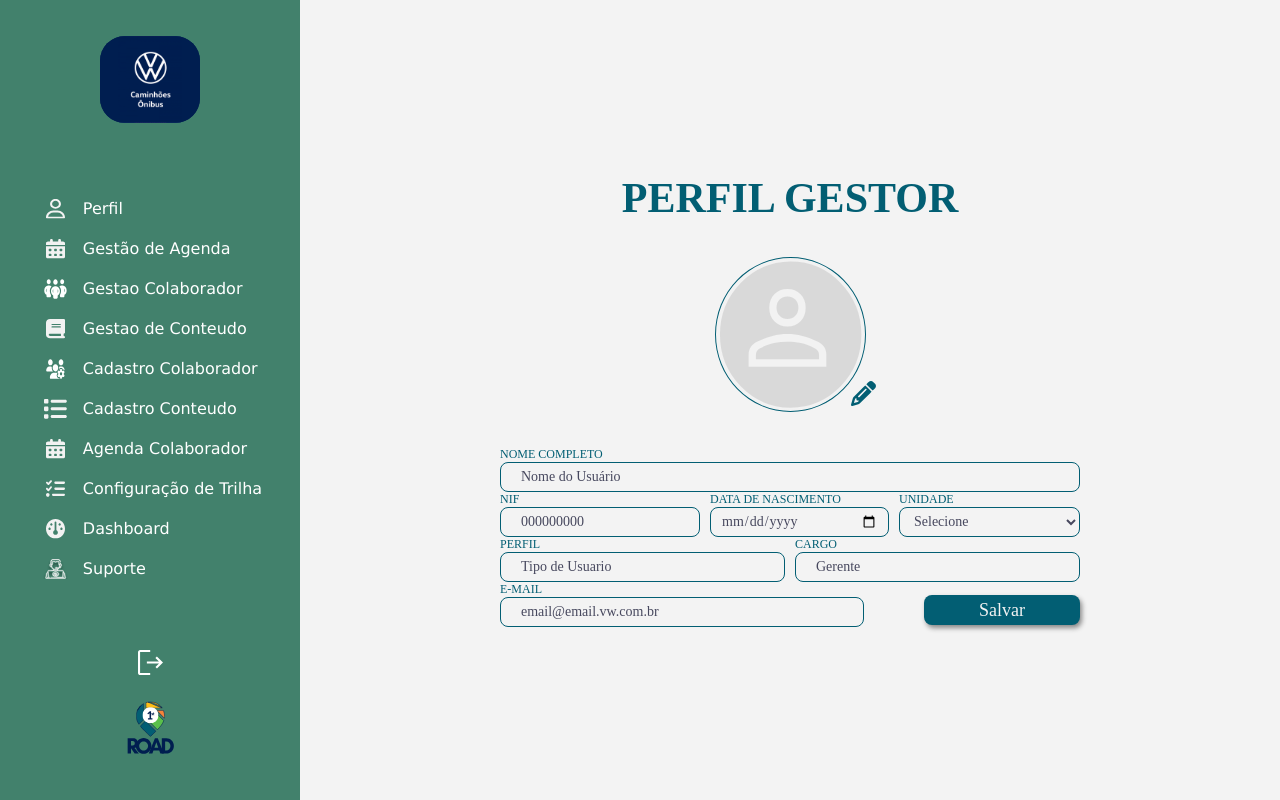
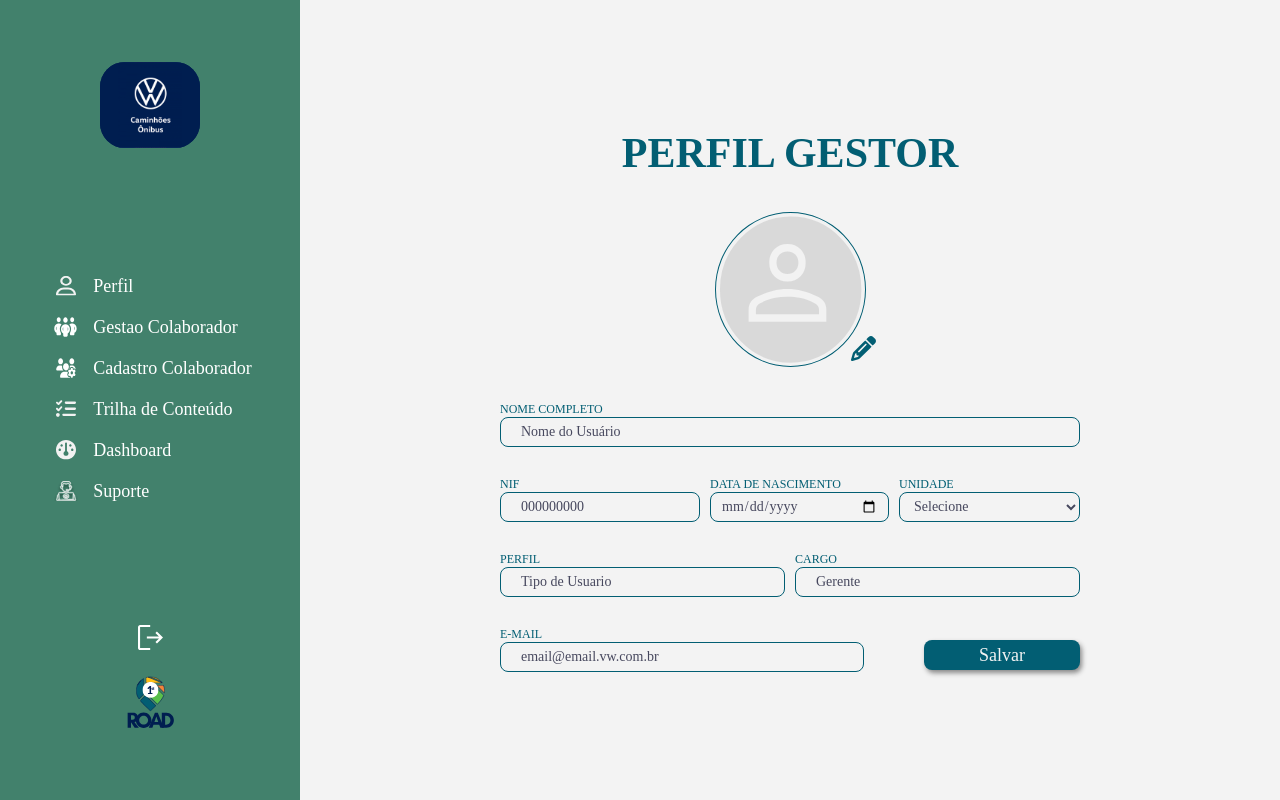
Before and after one commit to First-Road/First-Road-React, a React (Vite) app: page /perfil/gestor in a window 1280 px wide. Built offline with nearby package versions, Linux system fonts and the light colour scheme.

Commit message:
14/09/23

```diff
--- a/src/components/Aside_gestor/index.tsx
+++ b/src/components/Aside_gestor/index.tsx
@@ -84,18 +84,7 @@ function AsideGestor() {
                 <span>Perfil</span>
               </a>
             </li>
-            <li>
-              <a href="../editarAgendaColaboradorIngressante/index.html">
-                <div>
-                  <img
-                    className="icon1"
-                    src={agenda}
-                    alt="icone de agenda"
-                  />
-                </div>
-                <span>Gestão de Agenda</span>
-              </a>
-            </li>
+
             <li>
               <a href="../gestaoColaboradorGestor/index.html">
                 <div>
@@ -108,18 +97,7 @@ function AsideGestor() {
                 <span>Gestao Colaborador</span>
               </a>
             </li>
-            <li>
-              <a href="../_gestaoDeConteudo/index.html">
-                <div>
-                  <img
-                    className="icon"
-                    src={livro}
-                    alt="icone agenda"
-                  />
-                </div>
-                <span>Gestao de Conteudo</span>
-              </a>
-            </li>
+
             <li>
               <a href="../cadastro_colaborador_gestor/index.html">
                 <div>
@@ -133,30 +111,6 @@ function AsideGestor() {
               </a>
             </li>
             <li>
-              <a href="../cadastroDeConteudos/index.html">
-                <div>
-                  <img
-                    className="icon"
-                    src={conteudo}
-                    alt="icone agenda"
-                  />
-                </div>
-                <span>Cadastro Conteudo</span>
-              </a>
-            </li>
-            <li>
-              <a href="../editarAgendaColaboradorIngressante/index.html">
-                <div>
-                  <img
-                    className="icon"
-                    src={agenda}
-                    alt="icone agenda"
-                  />
-                </div>
-                <span>Agenda Colaborador</span>
-              </a>
-            </li>
-            <li>
               <a href="../trilhaDeConteudo/index.html">
                 <div>
                   <img
@@ -165,7 +119,7 @@ function AsideGestor() {
                     alt="icone agenda"
                   />
                 </div>
-                <span>Configuração de Trilha</span>
+                <span>Trilha de Conteúdo</span>
               </a>
             </li>
             <li>
--- a/src/components/Aside_gestor/style.css
+++ b/src/components/Aside_gestor/style.css
@@ -57,8 +57,8 @@
     align-items: center;
     text-decoration: none;
     color: white;
-    font-family: var(--font-2);
-    font-size: 16px;
+    font-family: var(--font-3);
+    font-size: 18px;
     cursor: pointer;
 
 }
--- a/src/pages/Gestor/CadastroColaborador/style.css
+++ b/src/pages/Gestor/CadastroColaborador/style.css
@@ -14,7 +14,7 @@
 
 #cadastro_colaborador .elementos_texto_imagem{
     display: flex;
-    gap: 50px;
+
 
     height: 100%;
     width: 100%;
@@ -23,12 +23,13 @@
 }
 
 #cadastro_colaborador .user_config{
-    height: 100%;
+    height: 45%;
     display: flex;
     flex-direction: column;
-    justify-content: center;
-    align-items: flex-start;
+    justify-content: flex-end;
+    align-items: center;
     position: relative;
+    width: 200px;
 
 
 }
@@ -40,8 +41,8 @@
 
 #cadastro_colaborador .config1{
     position: absolute;
-    right: -8px;
-    top: 305px;
+    right: 15px;
+    top: 250px;
 }
 
 #cadastro_colaborador .texto_perfil{
@@ -58,6 +59,7 @@
      color: #737373;
      display: flex;
      align-items: center;
+
 
 }
 
@@ -80,8 +82,9 @@
     flex-direction: column;
     gap: 40px;
     width: 100%;
-    align-items: center;
+    align-items: flex-start;
     justify-content: center;
+    margin-left: 45px;
 
 
 
--- a/src/pages/Gestor/GestaoCadastro/index.tsx
+++ b/src/pages/Gestor/GestaoCadastro/index.tsx
@@ -3,6 +3,7 @@ import "./style.css";
 import { Link } from 'react-router-dom'
 import AsideGestor from "../../../components/Aside_gestor";
 import semaforoverde from "../../../assets/icons/icon_semaforo_verde.svg"
+import pesquisa from "../../../assets/icons/lupa_pesquisa.svg"
 
 function GestaoCadastro() {
 
@@ -15,49 +16,9 @@ function GestaoCadastro() {
     <div className="adminGestao_By">
       <div className="adminGestao_Ry">
         <div className="adminGestao_Ray">
-          <div className="adminGestao_Perfil">
-            <label htmlFor="mySelect">Cargo</label>
-            <select name="" id="mySelect">
-              <option value="" disabled={true} selected={true}>
-                Selecione
-              </option>
-              <option value="">opção 1</option>
-              <option value="">opção 2</option>
-              <option value="">opção 3</option>
-              <option value="">opção 4</option>
-              <option value="">opção 5</option>
-            </select>
-          </div>
-          <div className="adminGestao_Situacao">
-            <label htmlFor="mySelect">Situação</label>
-            <select name="" id="mySelect">
-              <option value=""disabled={true} selected={true}>
-                Selecione
-              </option>
-              <option value="">opção 1</option>
-              <option value="">opção 2</option>
-              <option value="">opção 3</option>
-              <option value="">opção 4</option>
-              <option value="">opção 5</option>
-            </select>
-          </div>
-          <div className="adminGestao_Unidade">
-            <label htmlFor="mySelect">Unidade</label>
-            <select name="" id="mySelect">
-              <option value=""disabled={true} selected={true}>
-                Selecione
-              </option>
-              <option value="">opção 1</option>
-              <option value="">opção 2</option>
-              <option value="">opção 3</option>
-              <option value="">opção 4</option>
-              <option value="">opção 5</option>
-            </select>
-          </div>
-          {/*   <a class="delete_table" href="">
-                      <img src="./assets/icons/lixeira.svg" alt="">
+          <input type="text" placeholder="Buscar colaborador"/>
+          <img src={pesquisa} alt="" />
 
-                  </a> */}
         </div>
       </div>
     </div>
--- a/src/pages/Gestor/GestaoCadastro/style.css
+++ b/src/pages/Gestor/GestaoCadastro/style.css
@@ -196,11 +196,33 @@
 
 }
 
+#gestao_cadastro .adminGestao_Ray input{
+    border-radius: 8px;
+    height: 30px;
+    border: 1px solid var(--principal-cor-3);
+    background-color: var(--grayscale-cor-3);
+    width: 30vw;
+    margin-right: 30px;
+
+}
+#gestao_cadastro .adminGestao_Ray img{
+    position: absolute;
+    right: 45px;
+    top: 5px;
+}
+
+#gestao_cadastro .adminGestao_Ray input::placeholder{
+    font-family: var(--font-3);
+    padding-left: 10px;
+    font-size: 14px;
+}
+
 
 #gestao_cadastro .adminGestao_Ray {
     display: flex;
     align-items: flex-end;
     justify-content: flex-end;
+    position: relative;
 
 }
 #gestao_cadastro .adminGestao_Perfil{
--- a/src/pages/Gestor/PerfilGestor/style.css
+++ b/src/pages/Gestor/PerfilGestor/style.css
@@ -72,7 +72,7 @@
 #perfil_gestor .centralizar {
     display: flex;
     flex-direction: column;
-    gap: 40px;
+    gap: 80px;
     width: 580px;
 
 }
@@ -80,8 +80,14 @@
 #perfil_gestor .posicao_linha {
     display: flex;
     flex-direction: column;
-    gap: 25px;
+    gap: 55px;
     width: 100%;
+}
+
+form{
+    display: flex;
+    flex-direction: column;
+    gap: 30px;
 }
 
 #perfil_gestor .segunda_linha {
--- a/src/pages/Gestor/SuporteGestor/style.css
+++ b/src/pages/Gestor/SuporteGestor/style.css
@@ -19,7 +19,7 @@
     display: flex;
     justify-content: center;
     align-items: end;
-    font-family: var(--font-1);
+    font-family: 'poppins', sans-serif;
     font-size: 30px;
 }
 
@@ -29,8 +29,8 @@
     justify-content: center;
     height: 140px;
     align-items: flex-end;
-    font-family: var(--font-2);
-    font-size: 35px;
+    font-family: 'poppins', sans-serif;
+    font-size: 42px;
     font-weight: 600;
     color: #F3F3F3;
 }
@@ -68,9 +68,9 @@
 }
 
 #suporte input::placeholder {
-    font-family: var(--font-2);
-    font-size: 20px;
-    color: var(--principal-cor-2);
+    font-family: 'poppins', sans-serif;
+    font-size: 14px;
+    color: var(--auxiliar-cor-7);
     display: flex;
     align-items: center;
 }
@@ -102,9 +102,8 @@
     align-items: center;
     gap: 15px;
     text-decoration: none;
-    color: var(--principal-cor-2);
-    font-family: var(--font-2);
-    font-weight: 600;
+    color: var(--auxiliar-cor-7);
+    font-family: 'poppins', sans-serif;
     font-size: 20px;
 }
 
@@ -116,20 +115,20 @@
     display: flex;
     gap: 10px;
     align-items: center;
-    color: var(--principal-cor-2);
-    font-family: var(--font-2);
+    color: var(--auxiliar-cor-7);
+    font-family: 'poppins', sans-serif;
     font-size: 20px;
 }
 
 #suporte h3 {
-    font-family: var(--font-2);
-    font-size: 30px;
-    font-weight: 400;
+    font-family: 'poppins', sans-serif;
+    font-size: 25px;
+    font-weight: 600;
     margin-bottom: 10px;
 }
 
 #suporte .navegacao3 img {
-    width: 45px;
+    width: 30px;
 
 }
 
@@ -142,8 +141,8 @@
 
 #suporte .card1,
 .card2 {
-    width: 300px;
-    height: 150px;
+    width: 285px;
+    height: 140px;
     box-shadow: 2px 2px 4px #0000004f;
     border-radius: 8px;
     display: flex;
--- a/src/pages/Gestor/TrilhaGestor/style.css
+++ b/src/pages/Gestor/TrilhaGestor/style.css
@@ -124,7 +124,7 @@
     gap: 10px;
 }
 
-.trilha_cadastrada input{
+#trilha_gestor .trilha_cadastrada input{
     border-radius: 8px;
     height: 30px;
     border: 1px solid var(--principal-cor-3) ;
@@ -132,26 +132,27 @@
 }
 
 
-.adicionar select{
+#trilha_gestor .adicionar select{
     border-radius: 8px;
     height: 30px;
     border: 1px solid var(--principal-cor-3) ;
     background-color: var(--grayscale-cor-3);
 }
 
-.adicionar input{
+#trilha_gestor .adicionar input{
     border-radius: 8px;
     height: 30px;
     border: 1px solid var(--principal-cor-3) ;
     background-color: var(--grayscale-cor-3);
 }
 
-.adicionar input::placeholder{
+#trilha_gestor .adicionar input::placeholder{
     font-family: var(--font-3);
     font-size: 12px;
     color: var(--principal-cor-3);
 }
-.posicao_button{
+
+#trilha_gestor .posicao_button{
     display: flex;
     justify-content: flex-start;
     width: 70%;
```
